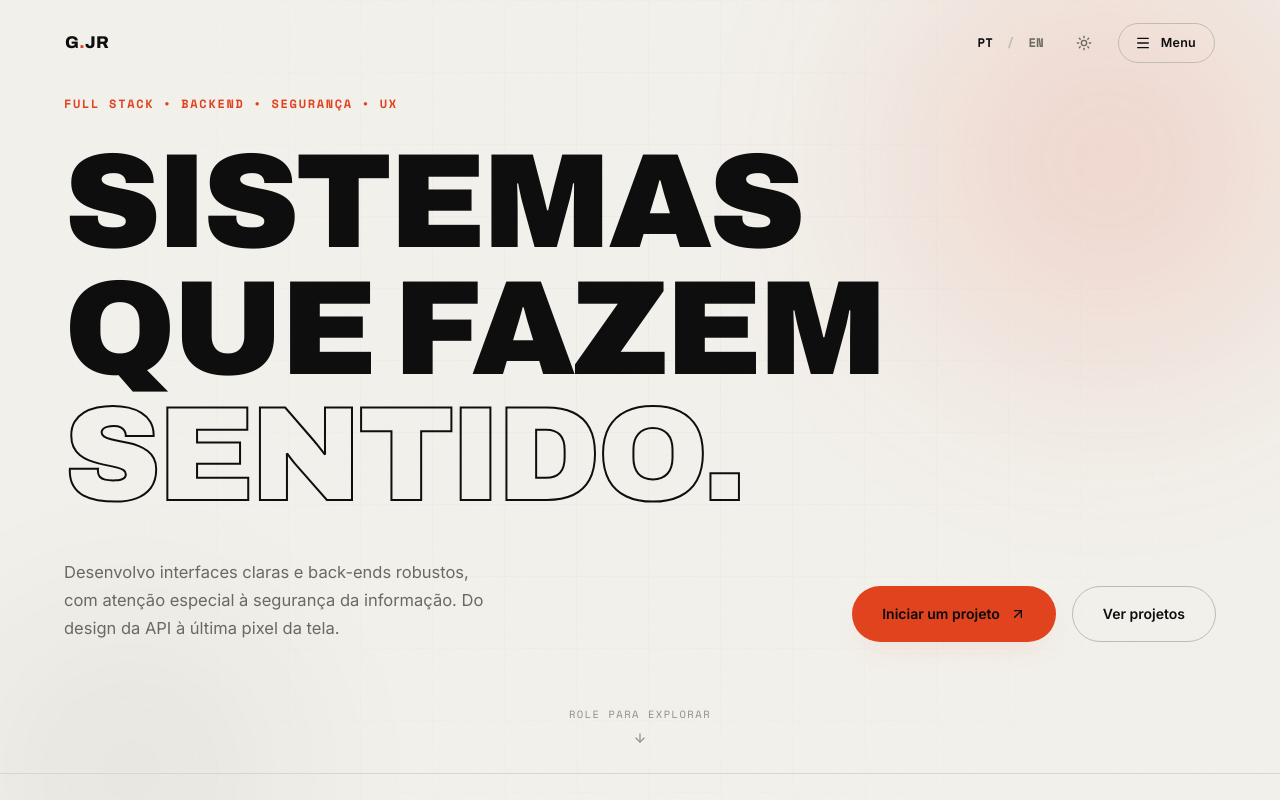
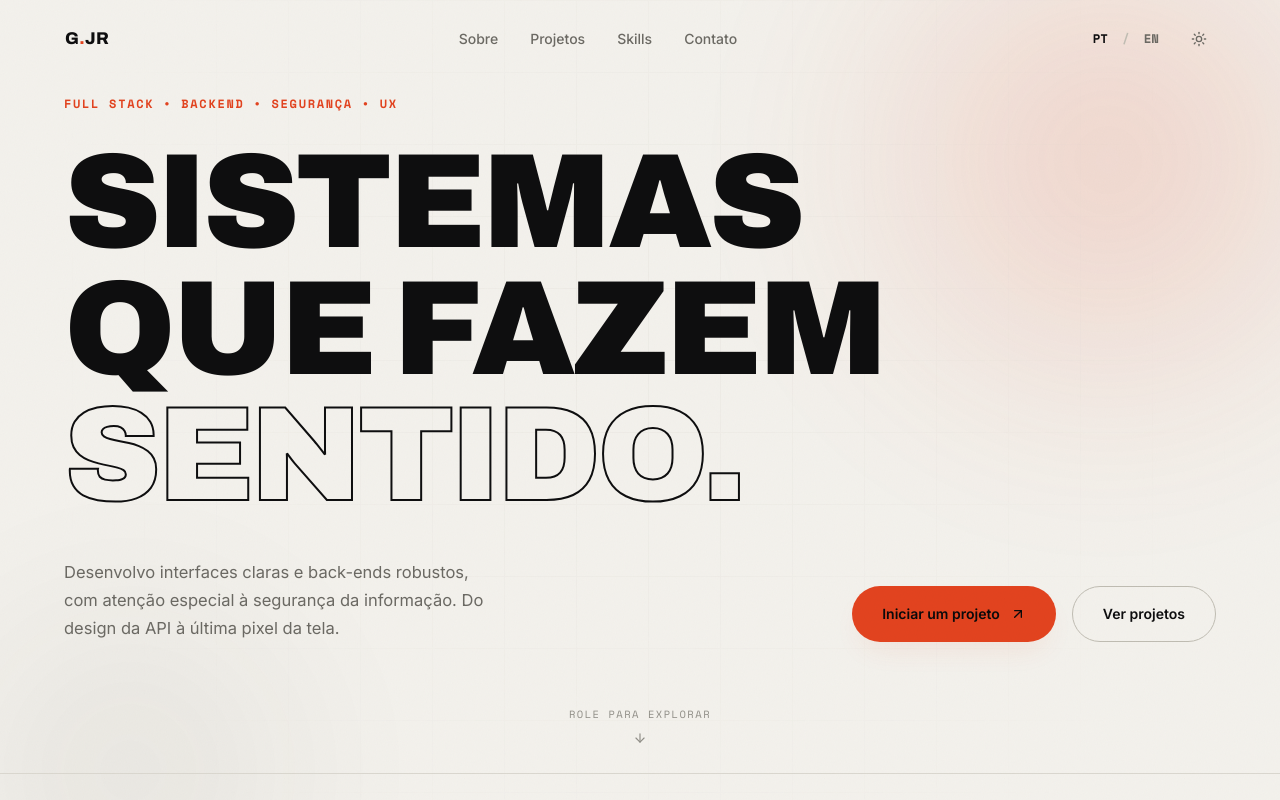
Before and after one commit to gidelmarjr-art/port-foliio, a React (Vite) app: page / in a window 1280 px wide. Shown: the top 800 px of the page. Built offline with nearby package versions, Linux system fonts and the light colour scheme.

Commit message:
Atualização Navbar

```diff
--- a/src/components/layout/Navbar/Navbar.css
+++ b/src/components/layout/Navbar/Navbar.css
@@ -63,6 +63,25 @@
   color: var(--flare);
 }
 
+/* Links de navegação para Desktop */
+.navbar__nav {
+  display: flex;
+  align-items: center;
+  gap: 32px;
+}
+
+.navbar__link {
+  font-size: 14px;
+  font-weight: 500;
+  color: var(--muted);
+  text-decoration: none;
+  transition: color var(--dur-fast) var(--ease-out);
+}
+
+.navbar__link:hover {
+  color: var(--paper);
+}
+
 .navbar__actions {
   display: flex;
   align-items: center;
@@ -108,9 +127,9 @@
 }
 
 .menu-btn {
+  display: none; /* Oculto por padrão em telas maiores */
   position: relative;
   z-index: 106;
-  display: flex;
   align-items: center;
   gap: 10px;
   padding: 9px 18px 9px 16px;
@@ -143,6 +162,11 @@
 
 /* Responsividade Otimizada */
 @media (max-width: 768px) {
+  /* Esconde os links inline no mobile */
+  .navbar__nav {
+    display: none;
+  }
+
   .navbar-wrap {
     padding-top: 12px;
     padding-left: 16px;
@@ -172,6 +196,7 @@
   }
 
   .menu-btn {
+    display: flex; /* Exibe o botão de menu somente em dispositivos menores */
     width: 36px;
     height: 36px;
     padding: 0;
--- a/src/components/layout/Navbar/Navbar.jsx
+++ b/src/components/layout/Navbar/Navbar.jsx
@@ -25,6 +25,14 @@ export default function Navbar() {
           <a href="#inicio" className="navbar__logo" aria-label="Gidelmar Júnior">
             G<span>.</span>JR
           </a>
+
+          {/* Links de navegação para telas maiores (Desktop) */}
+          <nav className="navbar__nav">
+            <a href="#sobre" className="navbar__link">Sobre</a>
+            <a href="#projetos" className="navbar__link">Projetos</a>
+            <a href="#skills" className="navbar__link">Skills</a>
+            <a href="#contato" className="navbar__link">Contato</a>
+          </nav>
 
           <div className="navbar__actions">
             <div className="lang-toggle" role="group" aria-label="Idioma">
@@ -54,6 +62,7 @@ export default function Navbar() {
               {theme === "dark" ? <Moon size={16} /> : <Sun size={16} />}
             </button>
 
+            {/* Botão de menu visível apenas em telas menores */}
             <button
               type="button"
               className={`menu-btn ${menuOpen ? "is-open" : ""}`}
```
